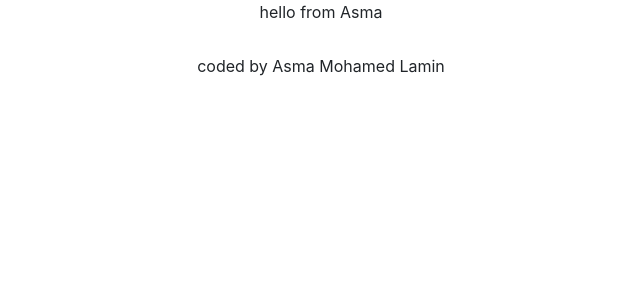
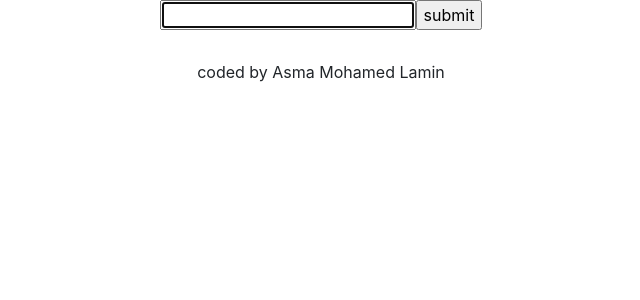
Before and after one commit to Asma710/dictionary-react-app, a React (Create React App) app: page / in a window 1280 px wide. Shown: the top 300 px of the page, without its empty margins (319-959 px from the left). Built offline with nearby package versions, Linux system fonts and the light colour scheme.

Commit message:
Aadded a form

```diff
--- a/src/Dictionary.js
+++ b/src/Dictionary.js
@@ -1,5 +1,24 @@
-import react from "react";
+import React, { useState } from "react";
 import "./Dictionary.css";
 export default function Dictionary() {
-  return <div className="Dictionary">hello from Asma</div>;
+  let [keyWord, setKeyWord] = useState("");
+  function searchForm(event) {
+    event.preventDefault();
+    alert(` hello from ${keyWord}`);
+  }
+  function handleKwyWordChange(event) {
+    setKeyWord(event.target.value);
+  }
+  return (
+    <div className="Dictionary">
+      <form onSubmit={searchForm}>
+        <input
+          type="search"
+          autoFocus={true}
+          onChange={handleKwyWordChange}
+        ></input>
+        <input type="submit" value="submit"></input>
+      </form>
+    </div>
+  );
 }
```
